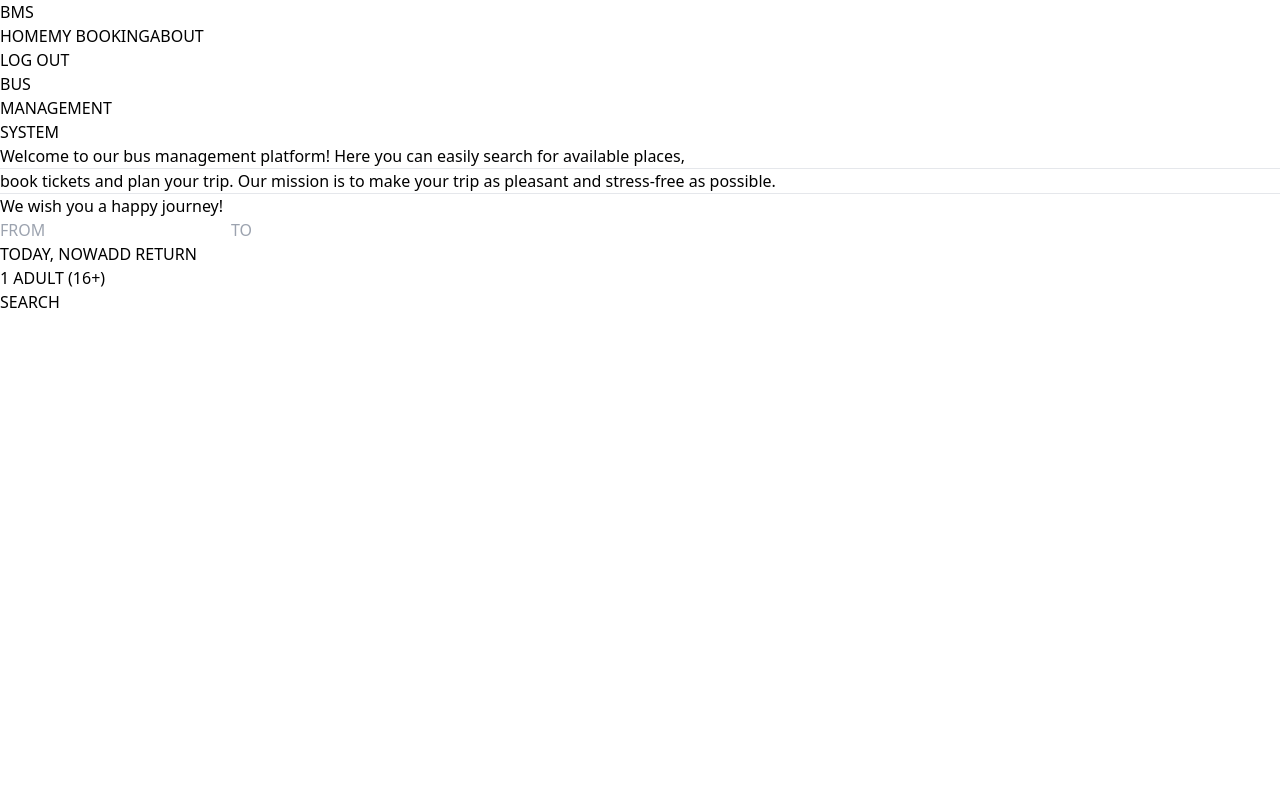
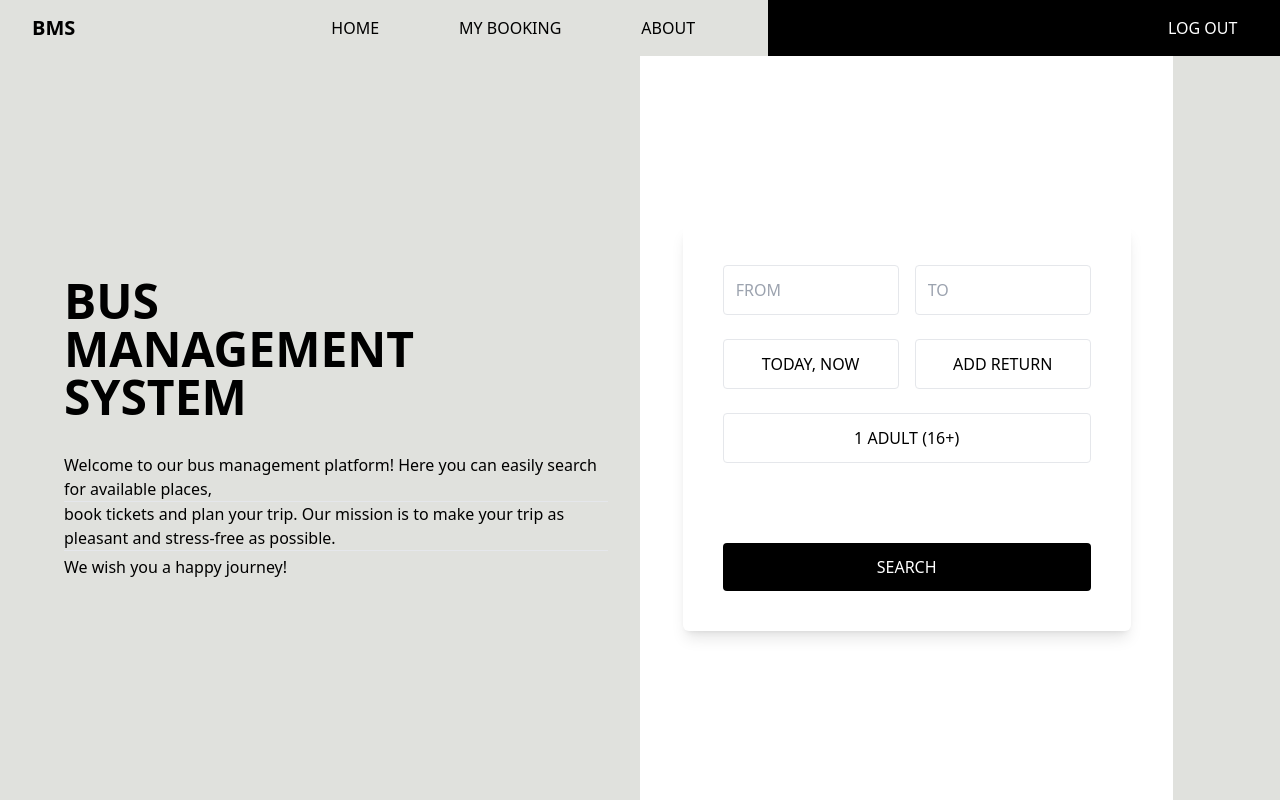
Before and after one commit to dbilic98/booking-bus-ticket-frontend, a React (Create React App) app: page / in a window 1280 px wide. Built offline with nearby package versions, Linux system fonts and the light colour scheme; a web font is replaced by a local one.

Commit message:
Add font-family and colors

```diff
--- a/tailwind.config.js
+++ b/tailwind.config.js
@@ -1,8 +1,15 @@
 /** @type {import('tailwindcss').Config} */
 module.exports = {
-  content: [],
+  content: ["./src/**/*.{js,jsx,ts,tsx}"],
   theme: {
-    extend: {},
+    fontFamily: {
+      "major-mono": ["Major Mono Display", "monospace"],
+    },
+    extend: {
+      colors: {
+        "light-gray": "#E0E1DD",
+      },
+    },
   },
   plugins: [],
-}
+};
```
